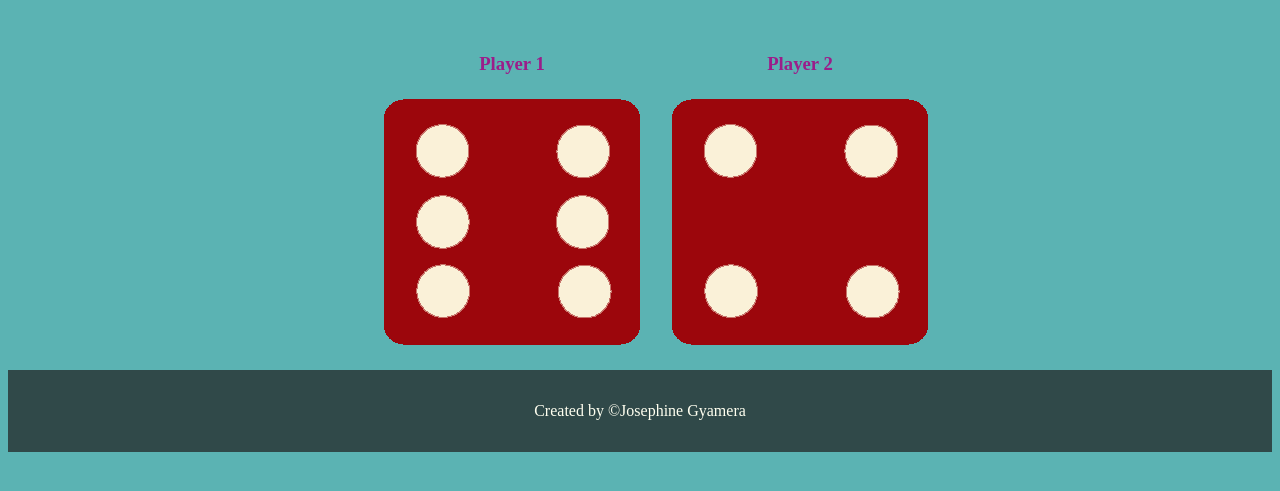
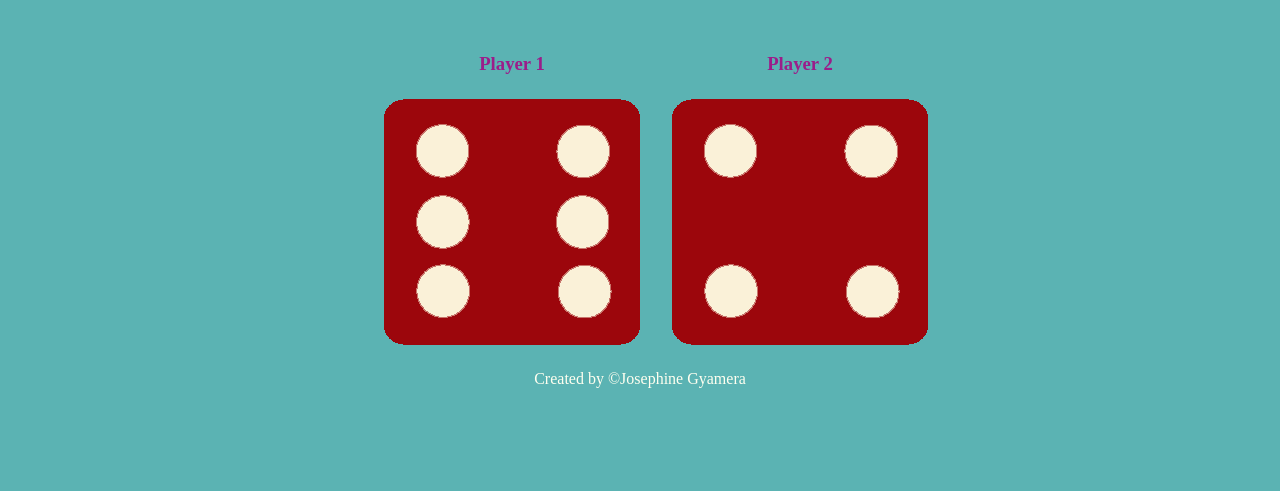
Before and after one commit to Josephine19001/DOM, a plain HTML site: page index.html in a window 1280 px wide. Shown: the part 167-658 px from the top of the page. Drawn offline with Linux system fonts and the light colour scheme.

Commit message:
Simple dice game

```diff
--- a/css/style.css
+++ b/css/style.css
@@ -30,6 +30,5 @@ h3{
 footer p{
     color: ivory;
     text-align: center;
-    background-color: rgb(48, 73, 73);
-    padding: 2rem 0;
+
 }
```
